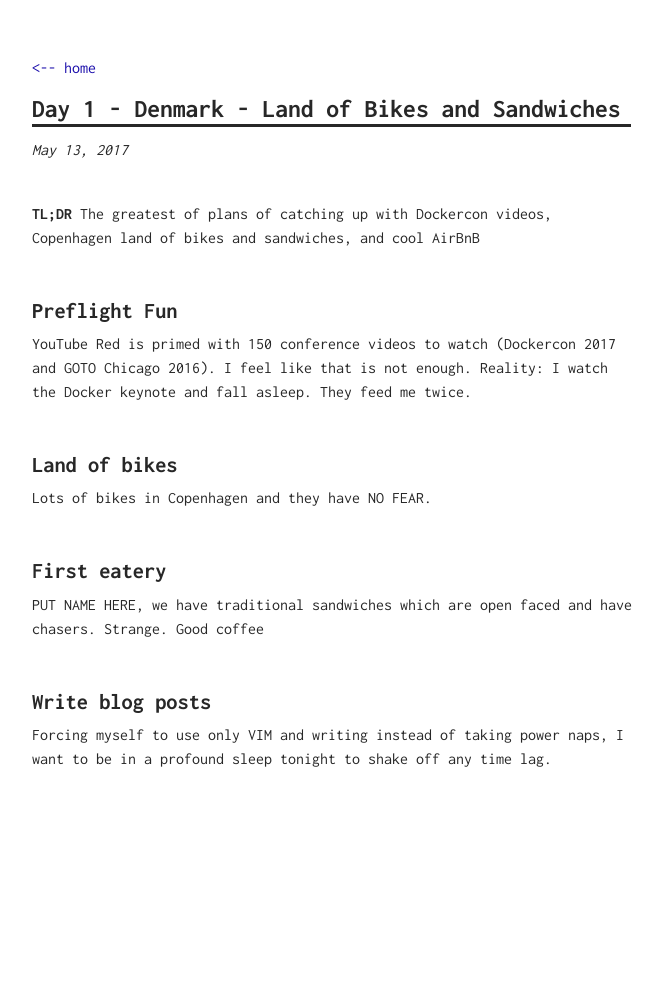
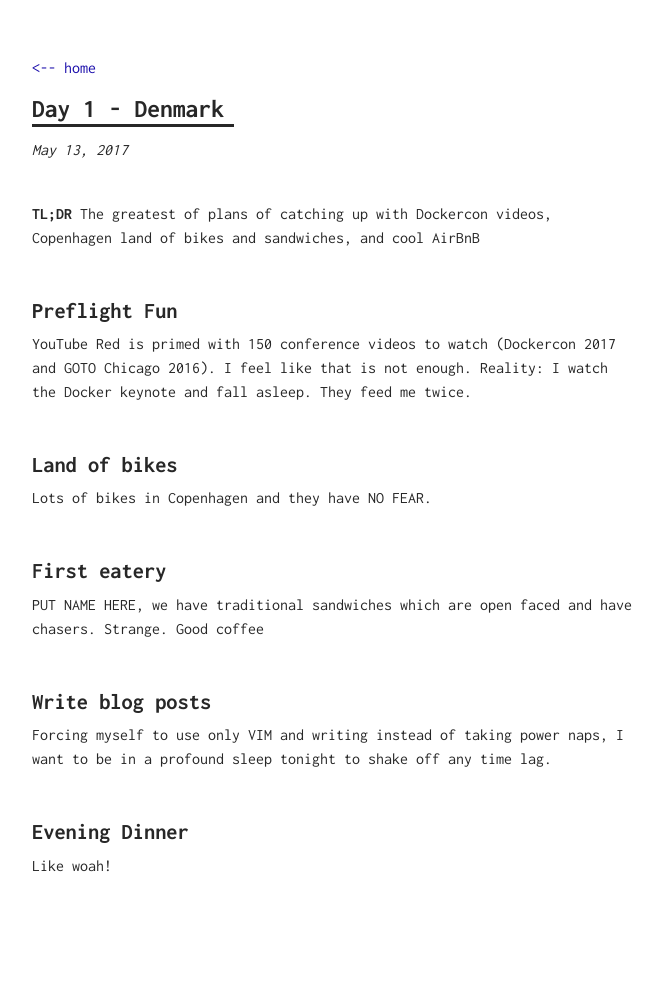
Before and after one commit to lechegaray/leche, a Jekyll site: the page built from _posts/2017-05-13-day-one-denmark.md, in a window 1280 px wide. Shown: the whole page, without its empty margins (308-970 px from the left). Built offline with Jekyll 4.4.1, drawn with Linux system fonts in a browser that asks for light colours; before the commit the page ends 900 px from its top, so only the background shows below that.

Commit message:
pushing skeleton up

```diff
--- a/_posts/2017-05-13-day-one-denmark.md
+++ b/_posts/2017-05-13-day-one-denmark.md
@@ -1,6 +1,6 @@
 ---
 layout: post
-title: Day 1 - Denmark - Land of Bikes and Sandwiches
+title: Day 1 - Denmark
 ---
 
 **TL;DR** The greatest of plans of catching up with Dockercon videos, Copenhagen land of bikes and sandwiches, and cool AirBnB
@@ -16,3 +16,6 @@ PUT NAME HERE, we have traditional sandwiches which are open faced and have chas
 
 # Write blog posts
 Forcing myself to use only VIM and writing instead of taking power naps, I want to be in a profound sleep tonight to shake off any time lag.
+
+# Evening Dinner
+Like woah!
```
